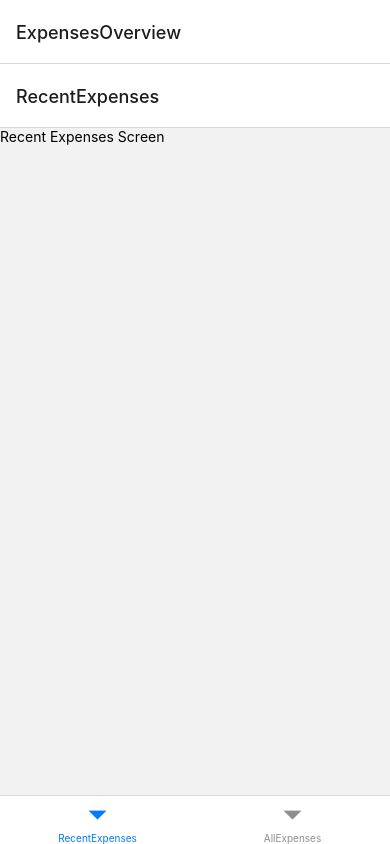
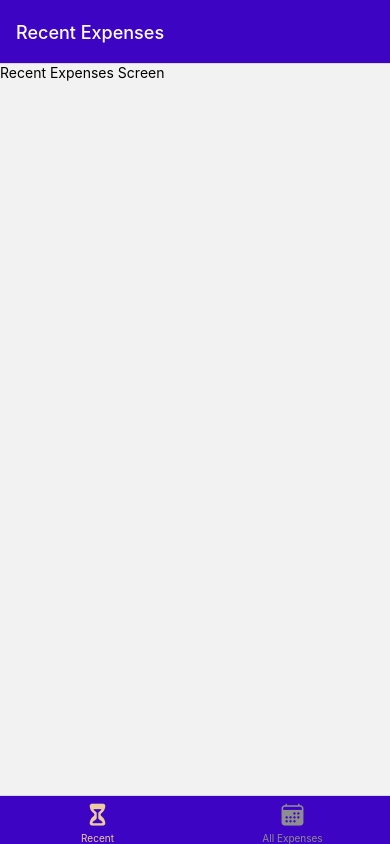
Before and after one commit to KongJudy/rn-expense-tracker, a React Native app: screen / in a window 390 px wide. Built offline with nearby package versions, Linux system fonts and the light colour scheme.

Commit message:
global colors and icons for bottom tab navigator

```diff
--- a/App.js
+++ b/App.js
@@ -6,15 +6,44 @@
 import ManageExpense from './screens/ManageExpense';
 import RecentExpenses from './screens/RecentExpenses';
 import AllExpenses from './screens/AllExpenses';
+import { GlobalStyles } from './constants/styles';
+import { Ionicons } from '@expo/vector-icons';
 
 const Stack = createNativeStackNavigator();
 const BottomTab = createBottomTabNavigator();
 
 const ExpensesOverview = () => {
   return (
-    <BottomTab.Navigator>
-      <BottomTab.Screen name='RecentExpenses' component={RecentExpenses} />
-      <BottomTab.Screen name='AllExpenses' component={AllExpenses} />
+    <BottomTab.Navigator
+      screenOptions={{
+        headerStyle: { backgroundColor: GlobalStyles.colors.primary500 },
+        headerTintColor: 'white',
+        tabBarStyle: { backgroundColor: GlobalStyles.colors.primary500 },
+        tabBarActiveTintColor: GlobalStyles.colors.accent500
+      }}
+    >
+      <BottomTab.Screen
+        name='RecentExpenses'
+        component={RecentExpenses}
+        options={{
+          title: 'Recent Expenses',
+          tabBarLabel: 'Recent',
+          tabBarIcon: ({ color, size }) => (
+            <Ionicons name='hourglass' size={size} color={color} />
+          )
+        }}
+      />
+      <BottomTab.Screen
+        name='AllExpenses'
+        component={AllExpenses}
+        options={{
+          title: 'All Expenses',
+          tabBarLabel: 'All Expenses',
+          tabBarIcon: ({ color, size }) => (
+            <Ionicons name='calendar' size={size} color={color} />
+          )
+        }}
+      />
     </BottomTab.Navigator>
   );
 };
@@ -25,7 +54,11 @@
       <StatusBar style='auto' />
       <NavigationContainer>
         <Stack.Navigator>
-          <Stack.Screen name='ExpensesOverview' component={ExpensesOverview} />
+          <Stack.Screen
+            name='ExpensesOverview'
+            component={ExpensesOverview}
+            options={{ headerShown: false }}
+          />
           <Stack.Screen name='ManageExpense' component={ManageExpense} />
         </Stack.Navigator>
       </NavigationContainer>
--- /dev/null
+++ b/constants/styles.js
@@ -0,0 +1,16 @@
+export const GlobalStyles = {
+  colors: {
+    primary50: '#e4d9fd',
+    primary100: '#c6affc',
+    primary200: '#a281f0',
+    primary400: '#5721d4',
+    primary500: '#3e04c3',
+    primary700: '#2d0689',
+    primary800: '#200364',
+    accent500: '#eccb9f',
+    error50: '#fcc4e4',
+    error500: '#9b095c',
+    gray500: '#39324a',
+    gray700: '#221c30'
+  }
+};
```
